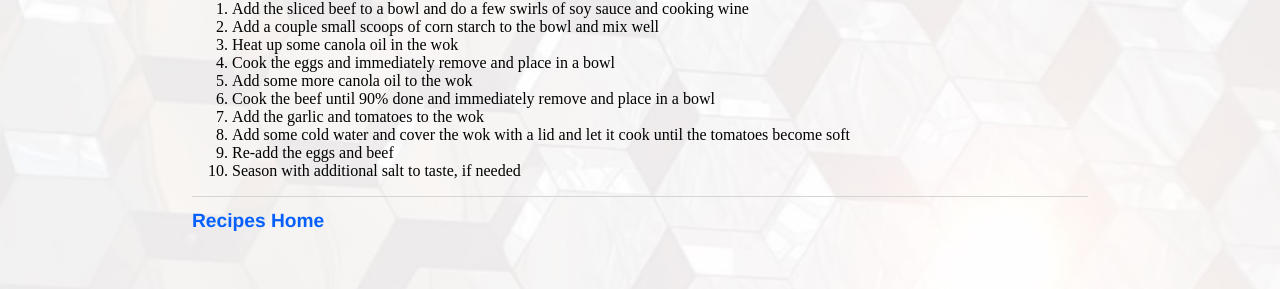
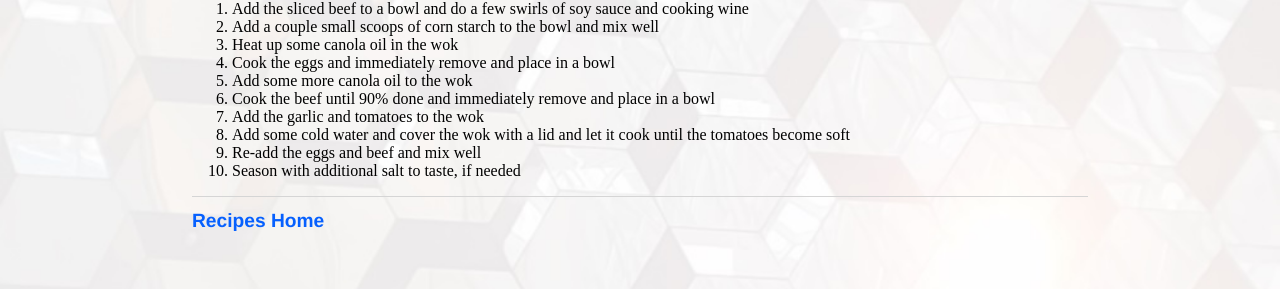
Before and after one commit to superjeffreyc/superjeffreyc.github.io, a Jekyll site: the page built from recipes/tomato_egg_beef.html, in a window 1280 px wide. Shown: the part 750-1039 px from the top of the page. Built offline with Jekyll 4.4.1, drawn with Linux system fonts in a browser that asks for light colours.

Commit message:
Update tomato_egg_beef.html

```diff
--- a/recipes/tomato_egg_beef.html
+++ b/recipes/tomato_egg_beef.html
@@ -30,7 +30,7 @@ title: Tomato Egg Beef
     <li>Cook the beef until 90% done and immediately remove and place in a bowl</li>
     <li>Add the garlic and tomatoes to the wok</li>
     <li>Add some cold water and cover the wok with a lid and let it cook until the tomatoes become soft</li>
-    <li>Re-add the eggs and beef</li>
+    <li>Re-add the eggs and beef and mix well</li>
     <li>Season with additional salt to taste, if needed</li>
   </ol>
 
```
